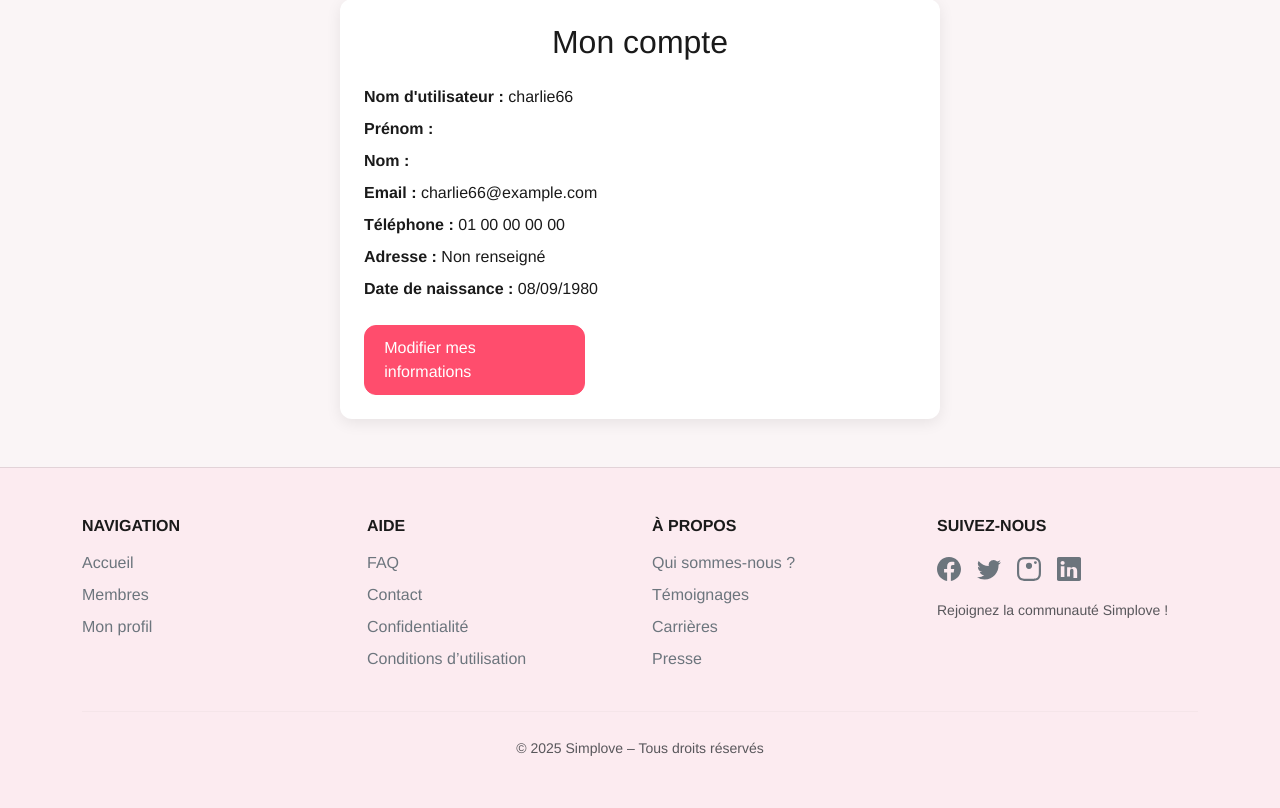
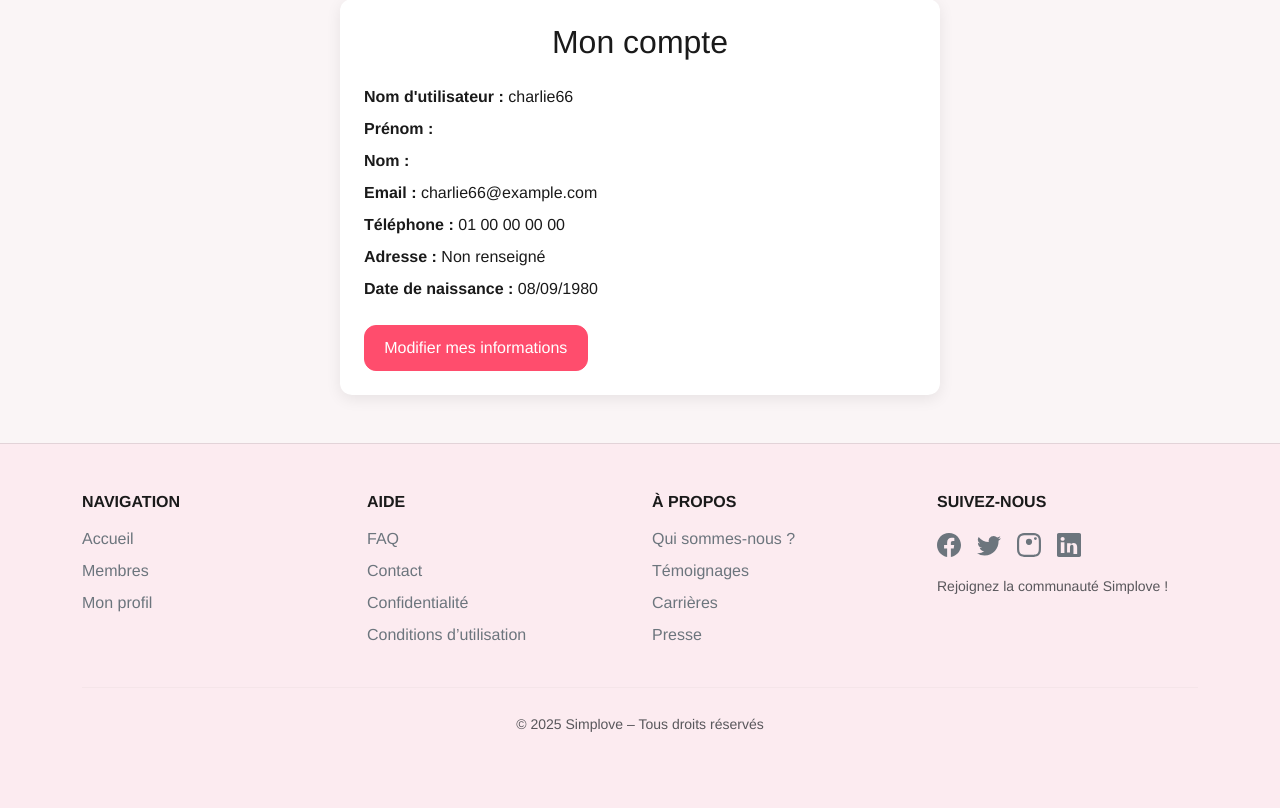
Before and after one commit to samyachd/simplove, a Django app: page /users/account in a window 1280 px wide. Shown: the part 116-924 px from the top of the page. After the commit the page ends 848 px from the top, so only its background shows below. Run offline with Django 5.2, Linux system fonts and the light colour scheme; a user stored in the database is signed in; data comes from the database, SQL or seed files in the repository; some libraries are stand-ins or nearby versions.

Commit message:
maj .gitignore + class html account

```diff
--- a/users/templates/registration/account.html
+++ b/users/templates/registration/account.html
@@ -15,7 +15,7 @@
       <div class="mb-2"><strong>Adresse :</strong> {{ account.address|default:"Non renseigné" }}</div>
       <div class="mb-4"><strong>Date de naissance :</strong> {{ account.birth_date|date:"d/m/Y"|default:"Non renseignée" }}</div>
 
-      <a href="{% url 'users:account_edit' %}" class="simplove-btn simplove-btn--primary simplove-btn--block">
+      <a href="{% url 'users:account_edit' %}" class="simplove-btn simplove-btn--primary">
         Modifier mes informations
       </a>
     </div>
--- a/users/templates/registration/account_edit.html
+++ b/users/templates/registration/account_edit.html
@@ -20,7 +20,7 @@
           </div>
         {% endfor %}
 
-        <button type="submit" class="simplove-btn simplove-btn--primary simplove-btn--block">
+        <button type="submit" class="simplove-btn simplove-btn--primary">
           Sauvegarder
         </button>
       </form>
```
Also changed, not shown: 1 other file.
